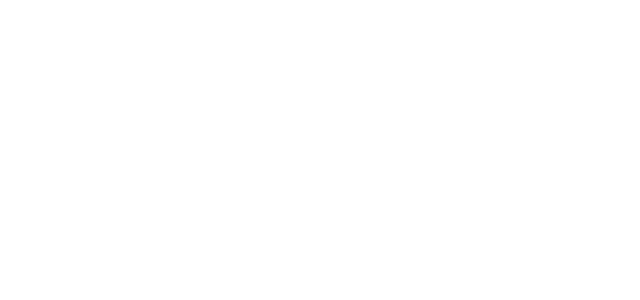
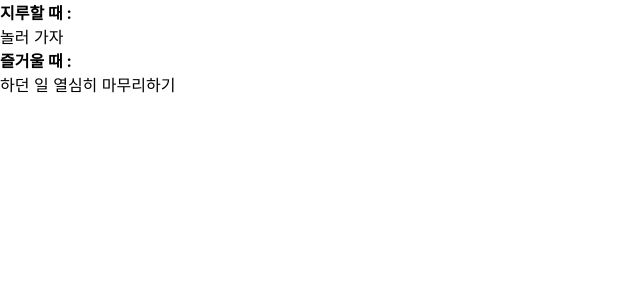
Before and after one commit to ByungjooYang/react-project, a React (Create React App) app: page / in a window 1280 px wide. Shown: the top 300 px of the page, without its empty margins (0-640 px from the left). Built offline with nearby package versions, Linux system fonts and the light colour scheme.

Commit message:
Component

```diff
--- /dev/null
+++ b/src/03/BooleanComponent.jsx
@@ -0,0 +1,14 @@
+import React from 'react';
+
+class BooleanComponent extends React.Component {
+    render() {
+      const message = this.props.bored ? '놀러 가자' : '하던 일 열심히 마무리하기';
+      return (
+        <div className="message-container">
+          {message}
+        </div>
+      )
+    }
+}
+
+export default BooleanComponent;
--- /dev/null
+++ b/src/03/ChildComponent.jsx
@@ -0,0 +1,37 @@
+import React from 'react';
+import PropTypes from 'prop-types';
+
+class ChildComponent extends React.Component{
+  render() {
+    const{
+      boolValue,
+      numValue,
+      arrayValue,
+      objValue,
+      nodeValue,
+      funcValue
+    } = this.props;
+
+    return (
+      <div>
+        <span>불리언값 : {boolValue}</span>
+        <span>숫자값   : {numValue}</span>
+        <span>배열값   : {arrayValue}</span>
+        <span>객체값   : {String(objValue)}</span>
+        <span>노드값   : {nodeValue}</span>
+        <span>함수값   : {String(funcValue)}</span>
+      </div>
+    );
+  }
+}
+
+ChildComponent.propTypes = {
+  boolValue: PropTypes.bool,
+  numValue : PropTypes.number,
+  arrayValue : PropTypes.array,
+  objValue : PropTypes.object,
+  nodeValue: PropTypes.node,
+  funcValue: PropTypes.func
+}
+
+export default ChildComponent;
--- a/src/App.js
+++ b/src/App.js
@@ -1,17 +1,47 @@
 import './App.css';
 import React, { Component } from 'react';
-import TodaysPlan from './03/TodaysPlan'; //파일 이름 확장자는 없어도 된다. 웹팩 코드 검색 확장자의 기능 덕분이다.
+import TodaysPlan from './03/TodaysPlan';
+import ChildComponent from './03/ChildComponent';
+import BooleanComponent from './03/BooleanComponent'; //파일 이름 확장자는 없어도 된다. 웹팩 코드 검색 확장자의 기능 덕분이다.
+
+/*class App extends React.Component {
+    render() {
+        const array = [1, 2, 3];
+        const obj   = {name: '제목', age: 30};
+        const node  = <h1>노드</h1>
+        const func = () => {console.log('메시지');};
+        return (
+            <div className="body">
+                <ChildComponent
+                    boolValue={true}
+                    numValue={1}
+                    arrayValue={array}
+                    objValue={obj}
+                    nodeValue={node}
+                    funcValue={func}
+                />
+            </div>
+        );
+    }
+}*/
+
+/*class MyComponent extends React.Component {
+    render() {
+        const name = this.props.name;
+        return <span>{name}</span>;
+    }
+}*/
 
 class App extends React.Component {
     render() {
         return (
-            <div className="body">
-
-            </div>
-        );
+          <div>
+              <div><b>지루할 때 : </b><BooleanComponent bored /></div>
+              <div><b>즐거울 때 : </b><BooleanComponent /></div>
+          </div>
+        )
     }
 }
-
 
 export default App;
 
```
Also changed, not shown: src/03/PropsComponent.jsx (+18 -0 lines), src/App.jsx (added, +12 -0 lines).
